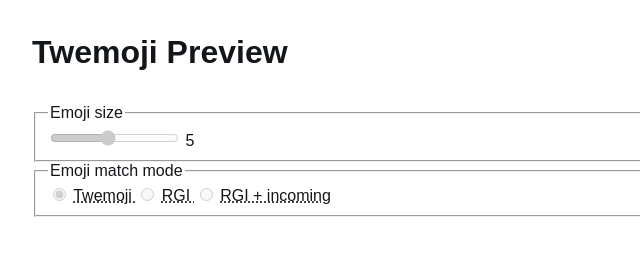
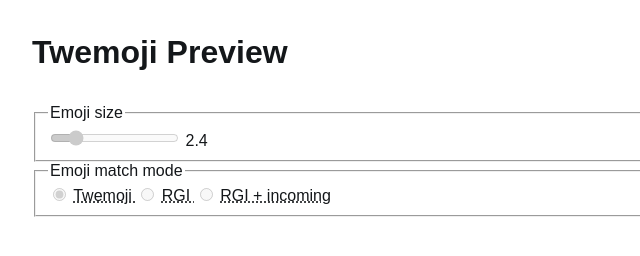
Before and after one commit to lionel-rowe/twemoji-preview, a plain HTML site: page src/client/index.html in a window 1280 px wide. Shown: the full height of the page, 252-892 px from the left. Drawn offline with Linux system fonts and the light colour scheme.

Commit message:
Default size 2.4em

```diff
--- a/src/client/index.html
+++ b/src/client/index.html
@@ -25,8 +25,8 @@
 				<fieldset disabled>
 					<legend>Emoji size</legend>
 					<label>
-						<input type="range" min="1" max="10" step="0.1" value="5" name="emoji-size-slider">
-						<span>5</span>
+						<input type="range" min="1" max="10" step="0.1" value="2.4" name="emoji-size-slider">
+						<span>2.4</span>
 					</label>
 				</fieldset>
 				<fieldset disabled>
--- a/src/client/twemoji-card.css
+++ b/src/client/twemoji-card.css
@@ -8,7 +8,7 @@
 	box-shadow: 0 1px 3px light-dark(rgba(0, 0, 0, 0.1), rgba(255, 255, 255, 0.1));
 	font-family: -apple-system, BlinkMacSystemFont, 'Segoe UI', Roboto, sans-serif;
 	transition: background-color 0.3s ease, border-color 0.3s ease, box-shadow 0.3s ease;
-	--emoji-size: 5em;
+	--emoji-size: 2.4em;
 }
 
 .post {
```
